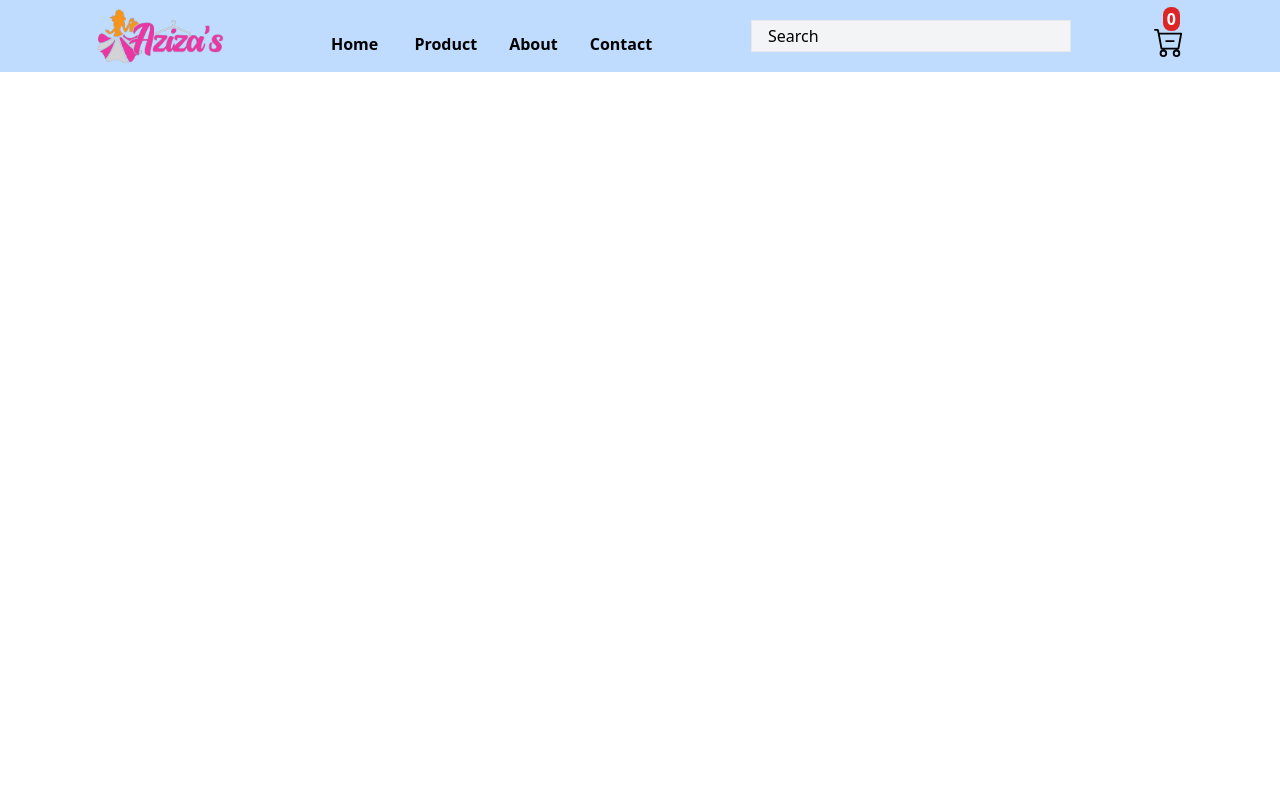
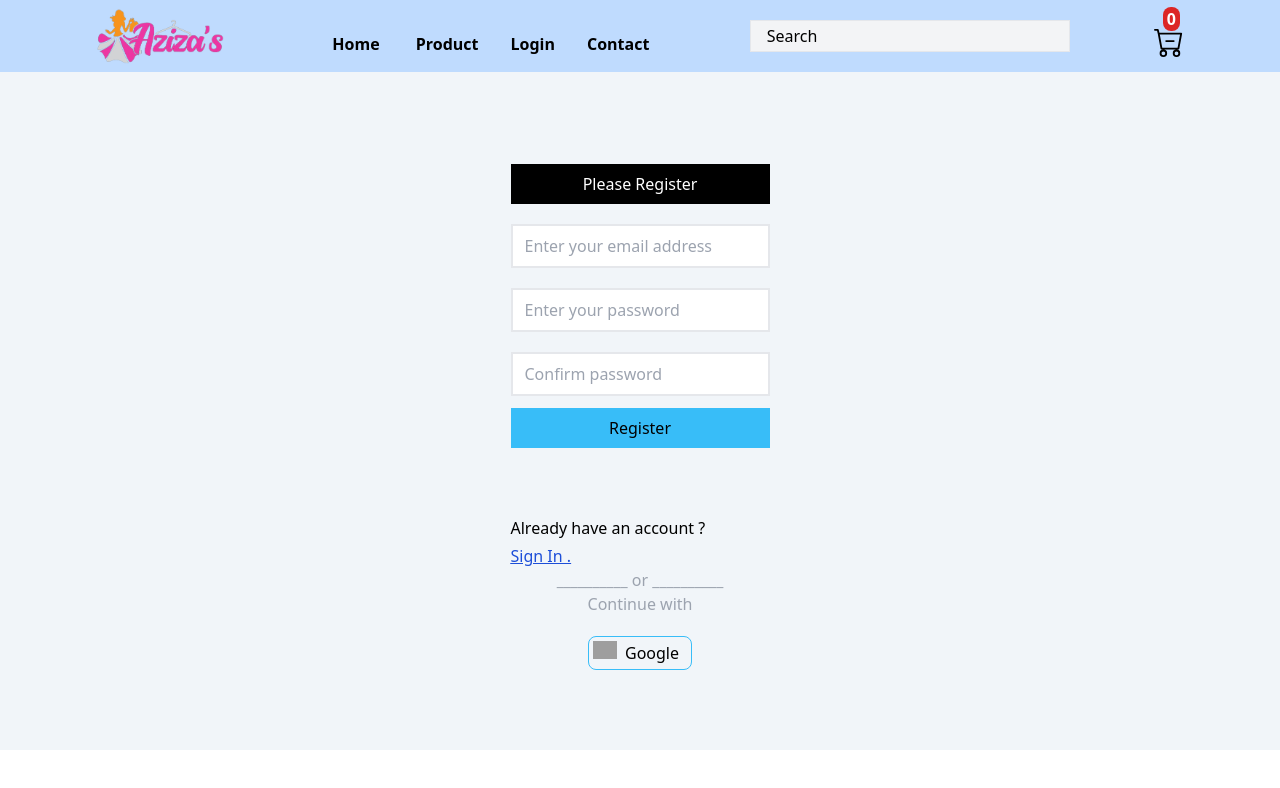
Before and after one commit to Tareq-dev/aziza-fashion, a React (Create React App) app: page /register in a window 1280 px wide. Shown: the top 788 px of the page. Built offline with nearby package versions, Linux system fonts and the light colour scheme; grey boxes are pictures that could not be loaded.

Commit message:
firebase auth set

```diff
--- a/package.json
+++ b/package.json
@@ -6,12 +6,15 @@
     "@testing-library/jest-dom": "^5.16.5",
     "@testing-library/react": "^13.4.0",
     "@testing-library/user-event": "^13.5.0",
+    "firebase": "^9.15.0",
     "react": "^18.2.0",
     "react-dom": "^18.2.0",
+    "react-firebase-hooks": "^5.1.1",
     "react-icons": "^4.7.1",
     "react-id-swiper": "^4.0.0",
     "react-router-dom": "^6.4.4",
     "react-scripts": "5.0.1",
+    "react-toastify": "^9.1.1",
     "swiper": "^8.4.5",
     "web-vitals": "^2.1.4"
   },
--- a/src/App.js
+++ b/src/App.js
@@ -7,6 +7,8 @@ import Navbar from './components/Navbar/Navbar';
 import { useState } from 'react';
 import Cart from './components/Cart/Cart';
 import CheckOut from './components/CheckOut/CheckOut';
+import CustomLogin from './Pages/Login/CustomLogin';
+import Register from './Pages/Login/Register';
 
 
 function App() {
@@ -77,6 +79,8 @@ function App() {
         <Route path='/singleProduct/:id' element={<SingleProducts addToCard={addToCard} />} />
         <Route path='/cart' element={<Cart cart={cart} addToCard={addToCard} onRemoveItem={onRemoveItem} onRemoveCart={onRemoveCart} />} />
         <Route path='/checkout' element={<CheckOut />} />
+        <Route path='/login' element={<CustomLogin />} />
+        <Route path='/register' element={<Register />} />
       </Routes>
     </div>
 
--- /dev/null
+++ b/src/Pages/Login/CustomLogin.js
@@ -0,0 +1,79 @@
+import React from "react";
+import { Link } from 'react-router-dom';
+import SocialLogin from "./SocialLogin";
+import { useSignInWithEmailAndPassword } from 'react-firebase-hooks/auth';
+import { useState } from "react";
+import auth from './../../firebase.auth';
+
+const CustomLogin = () => {
+  const [email, setEmail] = useState('');
+  const [password, setPassword] = useState('');
+  const [
+    signInWithEmailAndPassword,
+    user,
+    loading,
+    error,
+  ] = useSignInWithEmailAndPassword(auth);
+
+  if (error) {
+    return (
+      <div>
+        <p>Error: {error.message}</p>
+      </div>
+    );
+  }
+  if (loading) {
+    return <p>Loading...</p>;
+  }
+  if (user) {
+    return (
+      <div>
+        <p>Signed In User: {user.user.email}</p>
+      </div>
+    );
+  }
+
+  return (
+    <div className="flex justify-center py-20 m-3">
+      <form >
+        <h2 className="text-center w-full bg-black text-white py-2">
+          Please Login
+        </h2>
+        <input
+          className="border-2 px-3 py-2 mb-3 mt-5 w-full"
+          type="email"
+          placeholder="Enter your email address"
+          value={email}
+        onChange={(e) => setEmail(e.target.value)}
+        />
+        <br />
+        <input
+          className="border-2 px-3 py-2 mb-3 mt-2 w-full"
+          type="password"
+          placeholder="Enter your password"
+          value={password}
+          onChange={(e) => setPassword(e.target.value)}
+        />
+        <br />
+        {/* <p className="mx-2 mb-2 text-red-500">{error ? error.message : ""}</p> */}
+        <div className="flex justify-center">
+          <button onClick={() => signInWithEmailAndPassword(email, password)} className="bg-sky-400 w-full py-2">Login</button>
+        </div>
+        <p className="flex justify-end mt-2 text-gray-400 text-sm">
+          <Link to="/reset">forgot password?</Link>
+        </p>
+        <p className="mt-1">Don't have an account ?</p>
+        <p className="mt-1 text-blue-700">
+          <Link to="/register">Please Register .</Link>
+        </p>
+        <div className="text-center text-gray-400 mt-4 mb-4">
+          __________ or __________
+          <p className="pt-5">Continue with </p>
+        </div>
+        <SocialLogin />
+      </form>
+    </div>
+  );
+};
+
+export default CustomLogin;
--- /dev/null
+++ b/src/Pages/Login/Register.js
@@ -0,0 +1,111 @@
+import React from 'react'
+import { useCreateUserWithEmailAndPassword } from 'react-firebase-hooks/auth';
+import { Link } from 'react-router-dom';
+import SocialLogin from './SocialLogin';
+import auth from './../../firebase.auth';
+import { useState } from 'react';
+import 'react-toastify/dist/ReactToastify.css';
+import { toast, ToastContainer } from 'react-toastify';
+
+
+function Register() {
+  const [email, setEmail] = useState('');
+  const [password, setPassword] = useState('');
+  const [confirmPassword, setConfirmPassword] = useState("");
+  const [
+    createUserWithEmailAndPassword,
+    user,
+    loading,
+    error,
+  ] = useCreateUserWithEmailAndPassword(auth);
+
+
+  const handleMatchPass = async () => {
+    if (password === confirmPassword) {
+      await createUserWithEmailAndPassword(email, password);
+    } else {
+      toast.error('You have to match both password!')
+
+    }
+  };
+
+
+
+
+
+
+
+  let err;
+  if (error) {
+    err =
+      <p>Error: {error.message}</p>
+
+  }
+  if (loading) {
+    return <p>Loading...</p>;
+  }
+
+  let userr;
+  if (user) {
+    userr =
+      <p>Registered User: {user.user.email}</p>
+
+  }
+
+  return (
+    <div className="flex justify-center py-20 m-3">
+      <div>
+        <h2 className="text-center w-full bg-black text-white py-2">
+          Please Register
+        </h2>
+        <input
+          className="border-2 px-3 py-2 mb-3 mt-5 w-full"
+          type="email"
+          placeholder="Enter your email address"
+          value={email}
+          onChange={(e) => setEmail(e.target.value)}
+        />
+        <br />
+        <input
+          className="border-2 px-3 py-2 mb-3 mt-2 w-full"
+          type="password"
+          placeholder="Enter your password"
+          value={password}
+          onChange={(e) => setPassword(e.target.value)}
+        />
+        <br />
+        <input
+          className="border-2 px-3 py-2 mb-3 mt-2 w-full"
+          type="password"
+          placeholder="Confirm password"
+          value={confirmPassword}
+          onChange={(e) => setConfirmPassword(e.target.value)}
+        />
+        <br />
+        <div className="flex justify-center">
+          <button
+            className="bg-sky-400 w-full py-2"
+            onClick={handleMatchPass}
+          >
+            Register
+          </button>
+
+        </div>
+        <p className='py-8 text-red-400'>{err}
+          {userr}</p>
+        <p className="mt-1">Already have an account ?</p>
+        <p className="mt-1 text-blue-700 underline">
+          <Link to="/login">Sign In .</Link>{" "}
+        </p>
+        <div className="text-center text-gray-400 mb-4">
+          __________ or __________
+          <p>Continue with</p>
+        </div>
+        <ToastContainer />
+        <SocialLogin />
+      </div>
+    </div>
+  )
+}
+
+export default Register
--- /dev/null
+++ b/src/Pages/Login/SocialLogin.js
@@ -0,0 +1,48 @@
+import React from 'react'
+import auth from './../../firebase.auth';
+import { useSignInWithGoogle } from 'react-firebase-hooks/auth';
+
+function SocialLogin() {
+    const [signInWithGoogle, user, loading, error] = useSignInWithGoogle(auth);
+    let err;
+    if (error) {
+
+        err =
+            <p>Error: {error.message}</p>
+    }
+
+    if (loading) {
+        return <p>Loading...</p>;
+    }
+    let useer;
+    if (user) {
+        useer =
+            <div>
+                <p>Signed In User: {user.user.email}</p>
+            </div>
+
+    }
+
+    return (
+        <div>
+            <p className="text-red-500">{err ? error.message : ""}</p>
+            <p className="text-red-500">{useer}</p>
+            <div className="flex justify-center mt-5">
+                <button
+                    onClick={() => signInWithGoogle()}
+                    className="flex align-center border p-1 rounded-lg border-sky-400"
+                >
+                    <img
+                        className="w-6"
+                        src="https://i.ibb.co/5k5bzzG/google.png"
+                        alt=""
+                    />
+                    <p className="mx-2">Google</p>
+                </button>
+
+            </div>
+        </div>
+    )
+}
+
+export default SocialLogin
--- a/src/components/Navbar/Navbar.js
+++ b/src/components/Navbar/Navbar.js
@@ -11,7 +11,7 @@ function Navbar({ cart }) {
             <div className='mt-4 items-center text-black font-bold ml-10'>
                 <Link className='mr-8' to='/'>Home </Link>
                 <Link className='mr-8' to='/products'>Product</Link>
-                <Link className='mr-8' to='/about'>About</Link>
+                <Link className='mr-8' to='/login'>Login</Link>
                 <Link className='mr-8' to='/contact'>Contact</Link>
             </div>
             <input className='border w-80 h-8 bg-gray-100 text-black px-4' defaultValue="Search" />
--- /dev/null
+++ b/src/firebase.auth.js
@@ -0,0 +1,19 @@
+// Import the functions you need from the SDKs you need
+import { initializeApp } from "firebase/app";
+import { getAuth } from "firebase/auth";
+
+
+const firebaseConfig = {
+  apiKey: "AIzaSyCHpl2JwNNLEToQSBwERgsiLguENdLW2D8",
+  authDomain: "aziza-fashion.firebaseapp.com",
+  projectId: "aziza-fashion",
+  storageBucket: "aziza-fashion.appspot.com",
+  messagingSenderId: "51755088929",
+  appId: "1:51755088929:web:fe90c63d31590133407760"
+};
+
+// Initialize Firebase
+const app = initializeApp(firebaseConfig);
+const auth = getAuth(app);
+
+export default auth;
--- a/src/index.js
+++ b/src/index.js
@@ -4,7 +4,7 @@ import './index.css';
 import App from './App';
 import reportWebVitals from './reportWebVitals';
 import { BrowserRouter } from 'react-router-dom';
-
+import 'react-toastify/dist/ReactToastify.css';
 
 const root = ReactDOM.createRoot(document.getElementById('root'));
 root.render(
```
Also changed, not shown: 1 other file (tests, documents, lock files or other folders).
